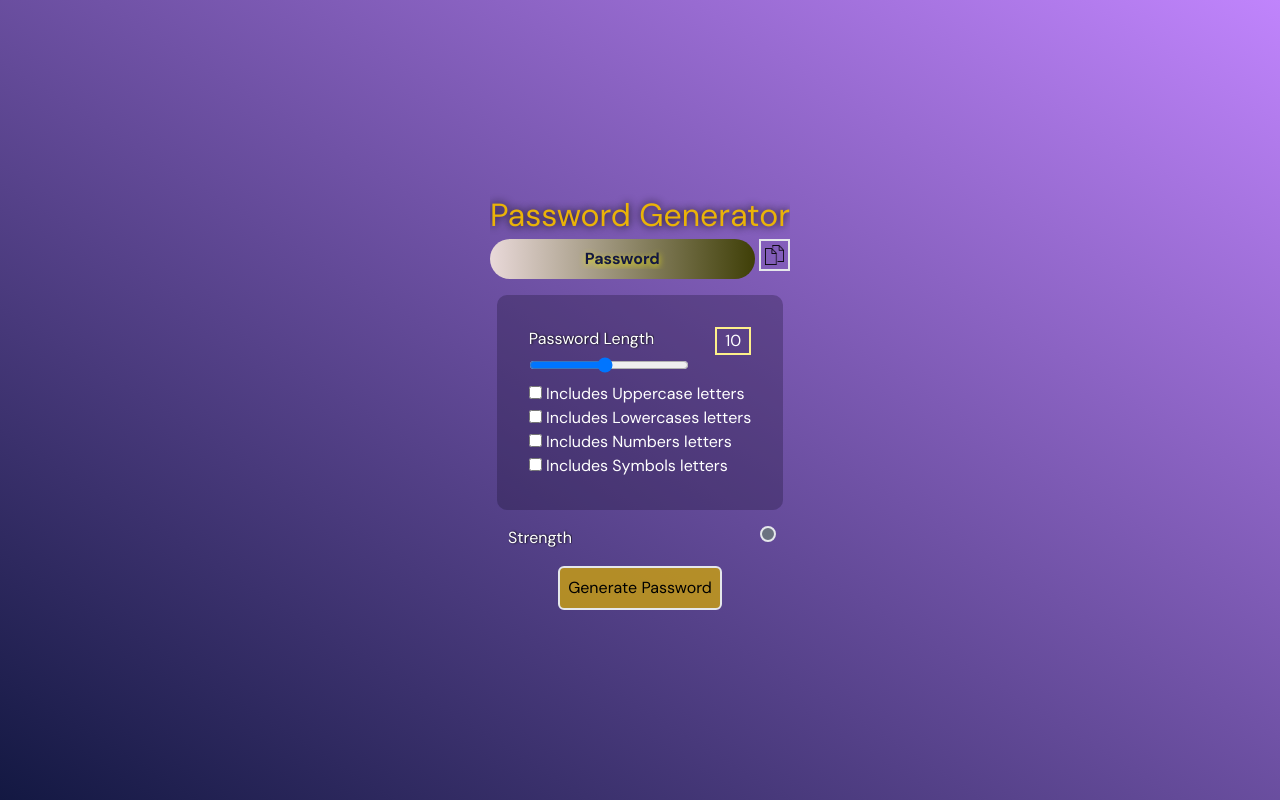
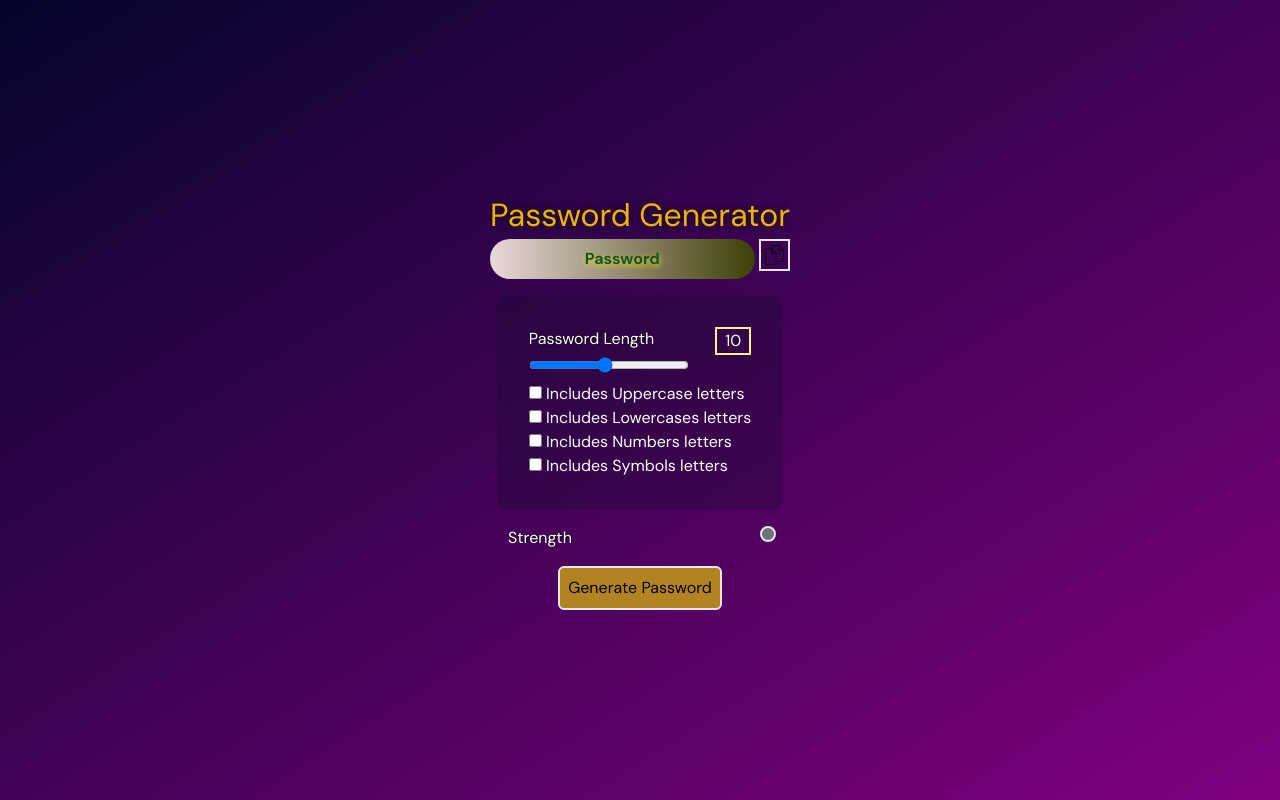
Before and after one commit to varshney-dv/password-generator, a website built with Vite: page index.html in a window 1280 px wide. Built offline with nearby package versions, Linux system fonts and the light colour scheme; a web font is replaced by a local one.

Commit message:
2nd commit

```diff
--- a/index.html
+++ b/index.html
@@ -17,7 +17,7 @@ opsz,wght@0,9..40,100..1000;1,9..40,100..1000&family=Playfair+Display
   </head>
   <body>
     <div
-      class="wrapper flex flex-col justify-center items-center bg-gradient-to-tr from-blue to-purple-400 h-[100vh] w-[100vw] gap-4"
+      class="wrapper flex flex-col justify-center items-center  h-[100vh] w-[100vw] gap-4"
     >
       <div class="containe  flex-col  justify-center items-center">
         <h1 class="text-center text-[2rem] text-yellow-500 ">Password Generator</h1>
@@ -26,7 +26,7 @@ opsz,wght@0,9..40,100..1000;1,9..40,100..1000&family=Playfair+Display
           <input
             readonly
             placeholder="Password"
-            class="display  h-10 w-[90%] text-center  text-black font-bold placeholder:text-blue"
+            class="display  h-10 w-[90%] text-center  text-black font-bold placeholder:text-green-900"
             data-PasswordDisplay
           />
           <button data-copy class="flex" >
--- a/styles.css
+++ b/styles.css
@@ -10,6 +10,9 @@
    font-optical-sizing: auto;
    font-style: normal;
    overflow-x: hidden;
+}
+.wrapper{
+    background: linear-gradient(to right bottom,rgb(4, 4, 44),purple);
 }
 h1{
     text-shadow: 0px 0px 9px rgb(11, 11, 11);
```
